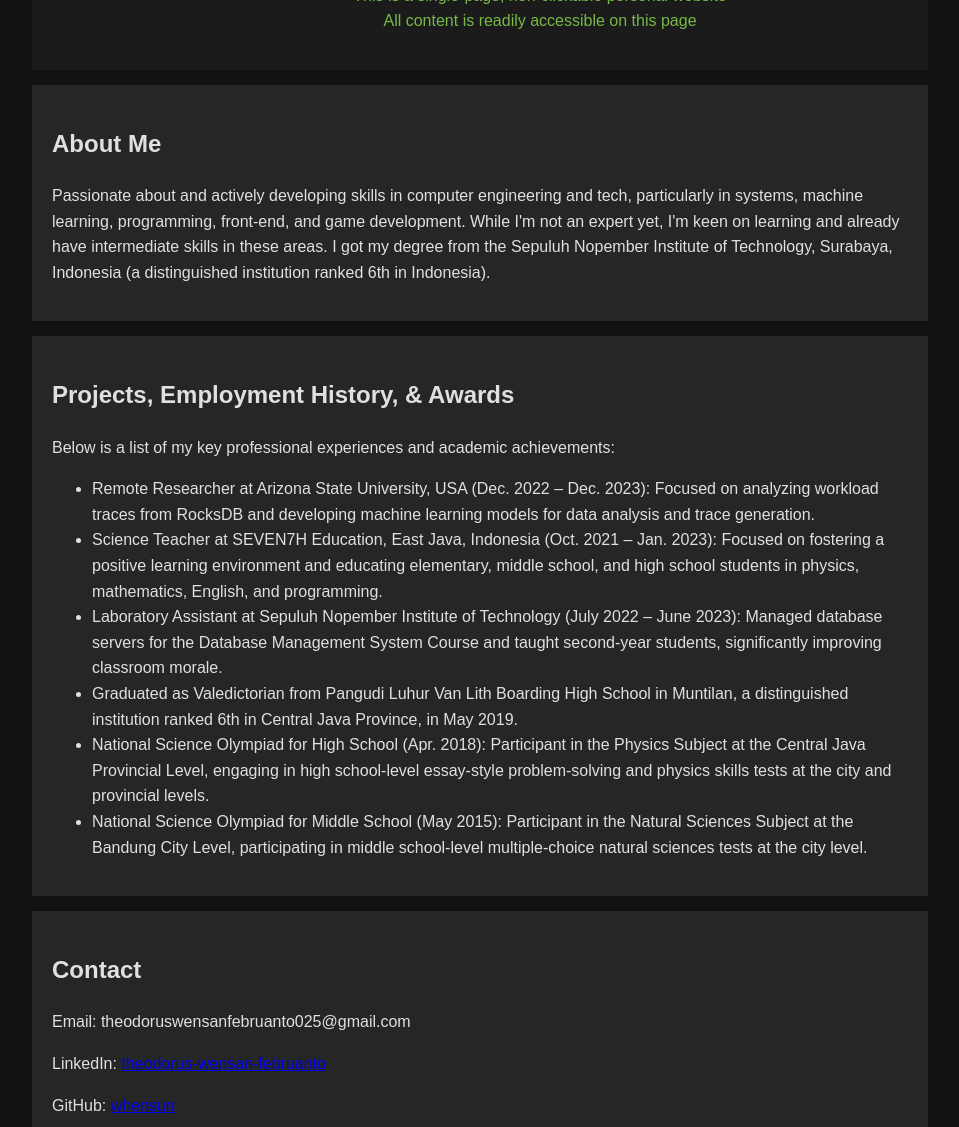
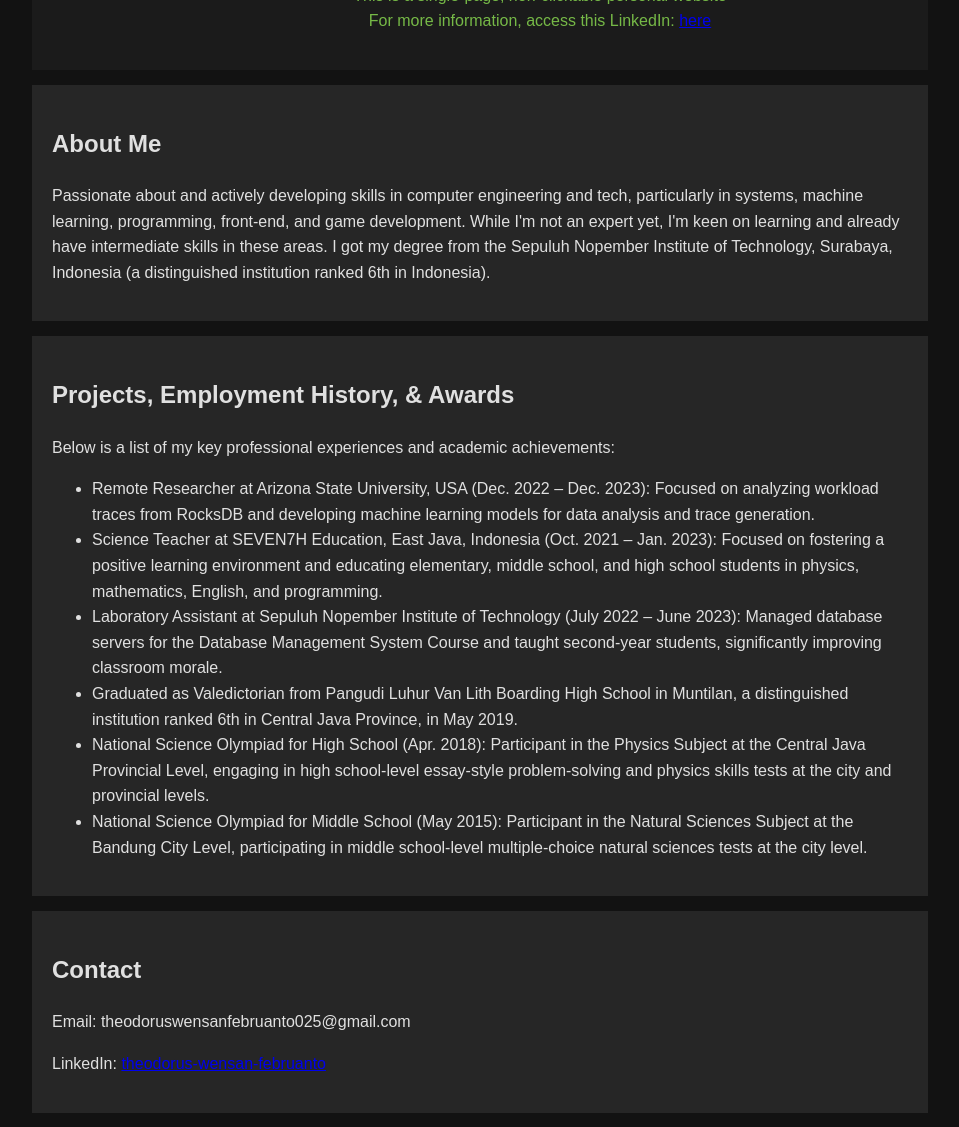
Before and after one commit to whensun/whensun.github.io, a plain HTML site: page index.html in a window 1280 px wide. Shown: the part 173-1300 px from the top of the page, without its empty margins (160-1119 px from the left). Drawn offline with Linux system fonts and the light colour scheme.

Commit message:
Add files via upload

```diff
--- a/index.html
+++ b/index.html
@@ -12,7 +12,7 @@
         <div>
             <h1>Theodorus Wensan F.</h1>
             <p>A computer engineer</p>
-            <p>This is a single-page, non-clickable personal website<br>All content is readily accessible on this page</p>
+            <p>This is a single-page, non-clickable personal website<br>For more information, access this LinkedIn: <a href="https://www.linkedin.com/in/theodorus-wensan-februanto">here</a></p>
         </div>
     </header>
     <section id="about">
@@ -35,7 +35,6 @@
         <h2>Contact</h2>
         <p>Email: theodoruswensanfebruanto025@gmail.com</p>
         <p>LinkedIn: <a href="https://www.linkedin.com/in/theodorus-wensan-februanto/" target="_blank">theodorus-wensan-februanto</a></p>
-        <p>GitHub: <a href="https://github.com/whensun" target="_blank">whensun</a></p>
     </section>
     <footer>
         <p>© 2023 Theodorus Wensan F.</p>
```
